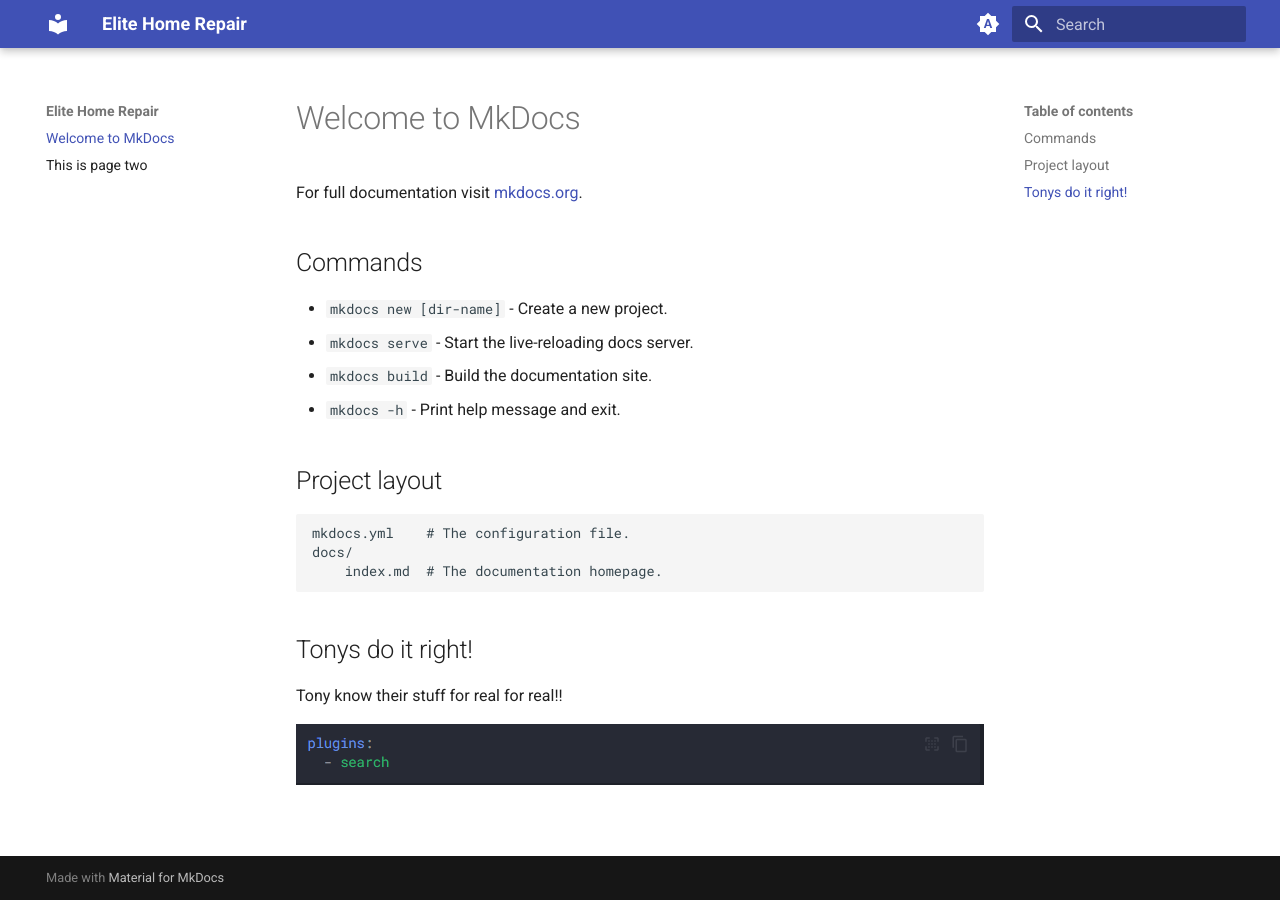
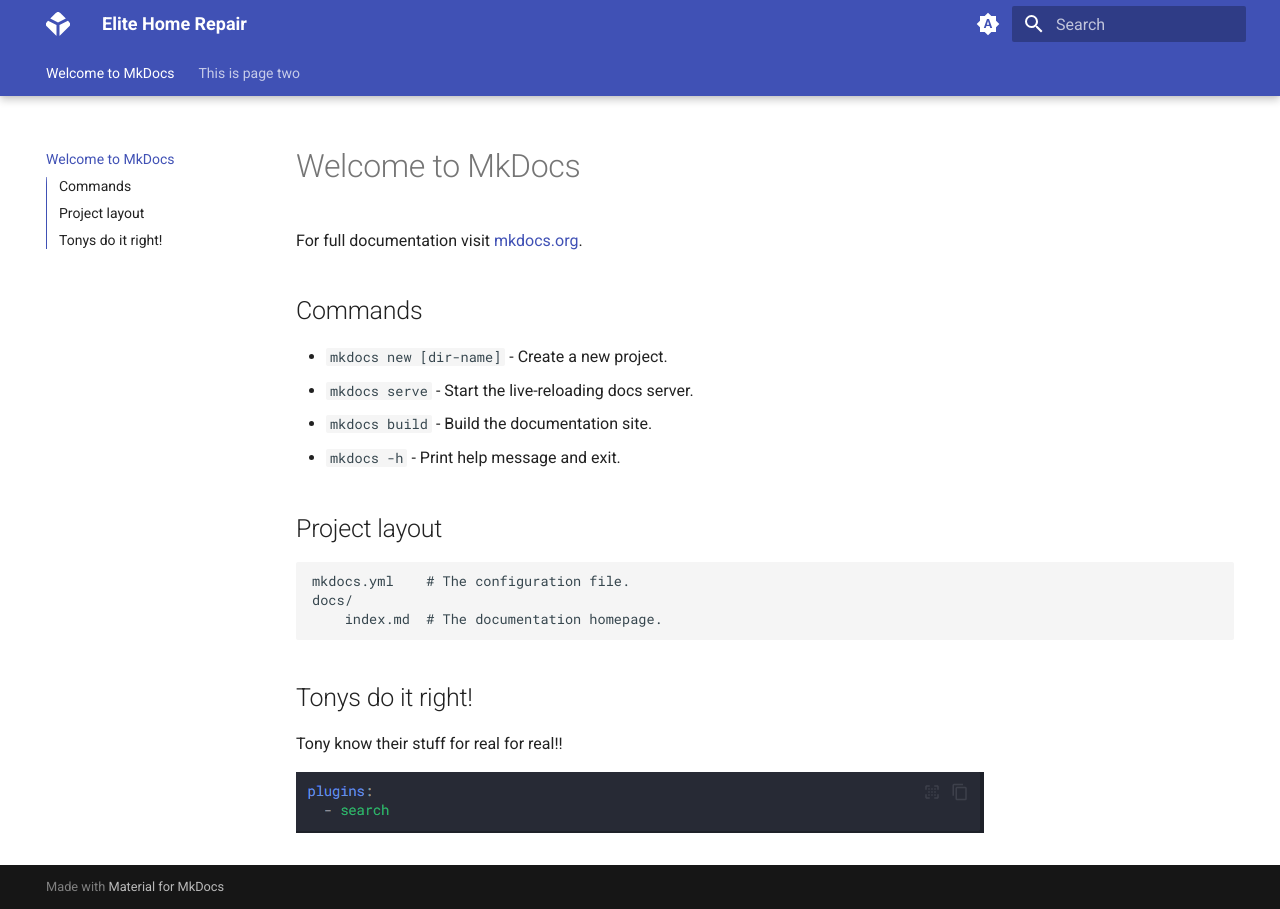
Before and after one commit to elitehomerepair/yes, an MkDocs documentation site: the page built from docs/index.md, in a window 1280 px wide. Built offline with MkDocs 1.6.1 and Material for MkDocs 9.7.7, drawn with Linux system fonts in a browser that asks for light colours.

Commit message:
chore: Update mkdocs.yml with material theme options and plugins

```diff
--- a/mkdocs.yml
+++ b/mkdocs.yml
@@ -1,7 +1,10 @@
 site_name: Elite Home Repair
 theme:
   name: material
+  icon:
+    logo: simple/blockchaindotcom
 
+  language: en
   palette:
     # Palette toggle for automatic mode
     - media: "(prefers-color-scheme)"
@@ -23,5 +26,22 @@
         icon: material/brightness-4
         name: Switch to system preference
 
+  features:
+#     - navigation.instant  # Needs site_url: field filled in
+#     - navigation.instant.progress
+    - navigation.tracking
+    - navigation.tabs
+    - navigation.tabs.sticky
+    - navigation.sections
+    - navigation.path
+    - toc.follow
+    - toc.integrate
+    - navigation.top
+    - search.suggest
+    - search.highlight
+    - search.share
+    - header.autohide
+
+
 plugins:
   - search
```
